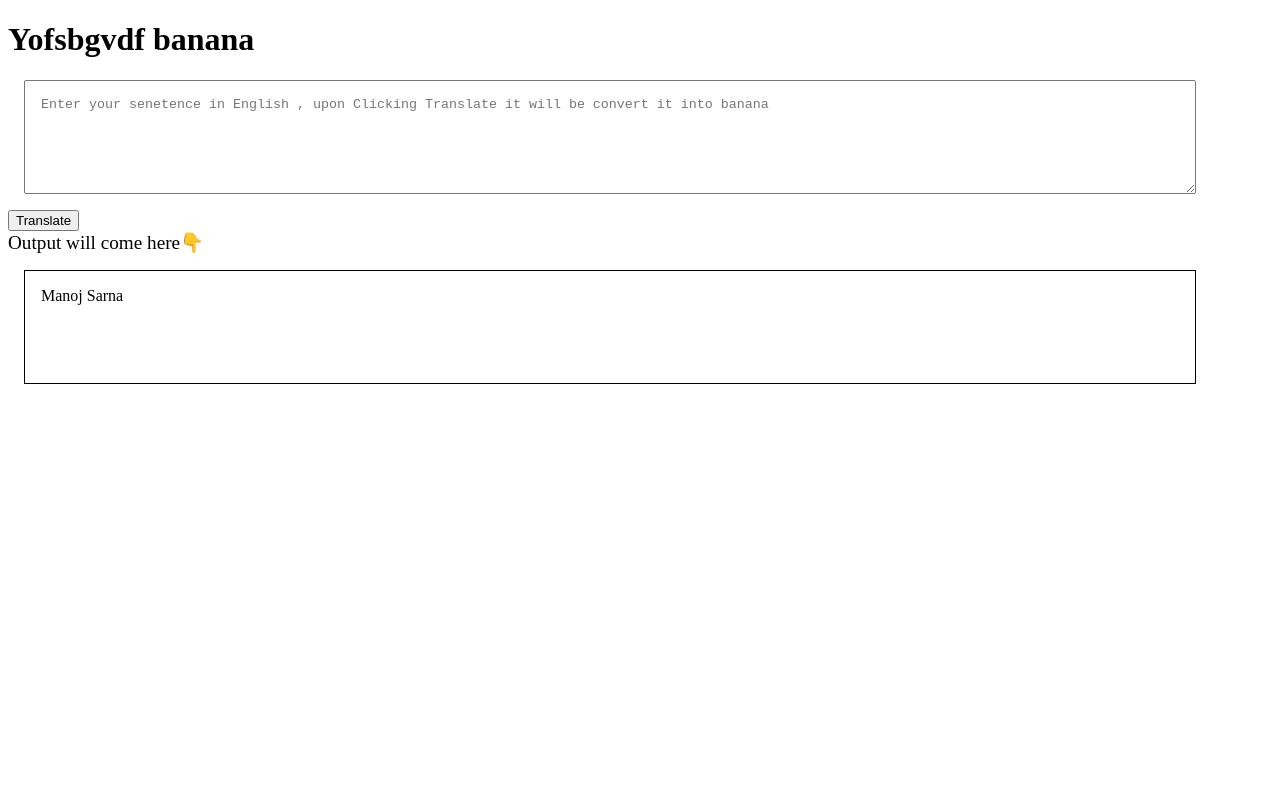
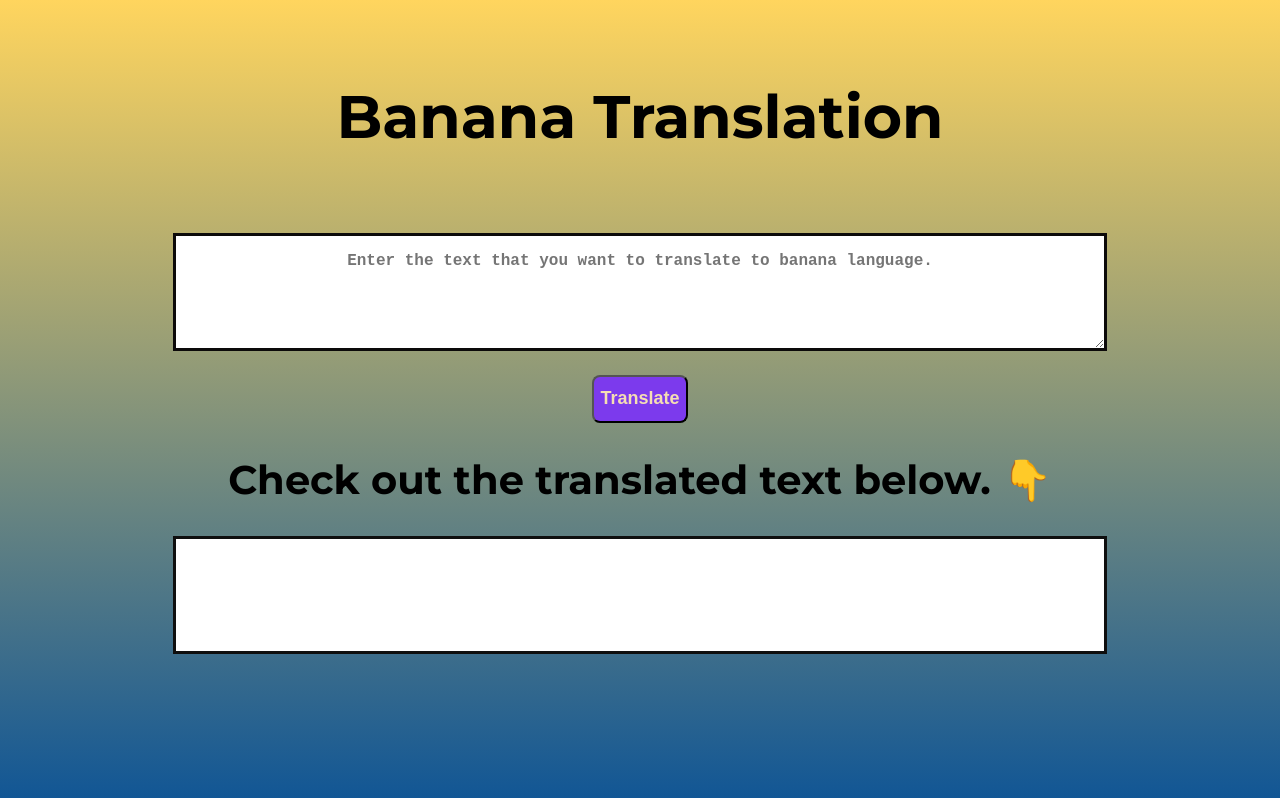
Before and after one commit to manojsarna/banana-app, a plain HTML site: page index.html in a window 1280 px wide. Drawn offline with Linux system fonts and the light colour scheme.

Commit message:
updated code

```diff
--- a/app.js
+++ b/app.js
@@ -1,21 +1,36 @@
-var btnTranslate = document.querySelector("#btn-translate");
-var txtInput = document.querySelector("#txt-input")
 
-var outputDiv = document.querySelector("#output");
-
-outputDiv.innerText = "Manoj Sarna"
-
-//console.log(txtInput1)
 
 // DOM SCRIPTING IN INSPECT : STORE AS GLOBAL VARIABLE TO PLAY AROUND WITH ATTRIBUTES
 
-btnTranslate.addEventListener("click",clickEventHandler);
+var btnTranslate = document.querySelector("#btn-translate");
+var txtInput = document.querySelector("#txt-input");
+var outputDiv = document.querySelector('#output');
+
+var serverURL = "https://api.funtranslations.com/translate/minion.json"
 
 
-function clickEventHandler(){
+function getTranslationURL(input) {
+    return serverURL + "?" + "text=" + input
+}
 
-    console.log("clicked");
-    console.log("input",txtInput.value)
-    outputDiv.innerText = txtInput.value
+function errorHandler(error) {
+    console.log("error occured", error);
+    alert("There is something with server, come again after sometime")
+}
 
-}
+
+function clickHandler() {
+    //input
+    var inputText = txtInput.value;
+
+    //processing
+    fetch(getTranslationURL(inputText))
+        .then(response => response.json())
+        .then(json => {
+            var translatedText = json.contents.translated;
+            outputDiv.innerText = translatedText; // output
+           })
+        .catch(errorHandler)
+};
+
+btnTranslate.addEventListener("click", clickHandler)
--- a/index.html
+++ b/index.html
@@ -1,46 +1,28 @@
 <!DOCTYPE html>
 <html lang="en">
-
 <head>
     <meta charset="UTF-8">
-    <meta http-equiv="X-UA-Compatible" content="IE=edge">
     <meta name="viewport" content="width=device-width, initial-scale=1.0">
-    <title>banana speak</title>
+    <link rel="stylesheet" type="text/css" href="style.css">
 
-    <style>
-        textarea {
-            width: 90%;
-            height: 10vh;
-            display: block;
-            margin: 1rem;
-            padding: 1rem;
-        }
+    <title>Banana Translate</title>
 
-        #output {
-            border : 1px solid black;
-            width: 90%;
-            height: 10vh;
-            margin: 1rem;
-            padding: 1rem;
 
-        }
-    </style>
 </head>
-
 <body>
 
-    <h1> Yofsbgvdf banana </h1>
 
-    <textarea id="txt-input"
-        placeholder="Enter your senetence in English , upon Clicking Translate it will be convert it into banana"></textarea>
+        <h4 class="font">Banana Translation</h4>
 
 
-    <button class="btn-primary" id="btn-translate">Translate</button>
 
+    <textarea id="txt-input" placeholder="Enter the text that you want to translate to banana language."></textarea>
 
-    <div style="font-size: larger;">Output will come here👇</div>
+    <button id="btn-translate" style="display: block; margin: auto;">Translate</button>
+
+    <div class="display">Check out the translated text below. 👇 </div>
+
     <div id="output"></div>
     <script src="app.js" type="text/javascript"></script>
 </body>
-
 </html>
--- /dev/null
+++ b/style.css
@@ -0,0 +1,76 @@
+
+@import url('https://fonts.googleapis.com/css2?family=Montserrat:wght@400;700&display=swap');
+
+html {
+    background: linear-gradient(to bottom,rgb(255, 213, 94),rgb(17, 86, 149));
+    background-size: cover;
+    height: 100%;
+}
+body {
+    font-family: 'Montserrat', sans-serif;
+    margin: 0px;
+
+    display: block;
+
+}
+
+
+  .font {
+    text-align: center;
+    font-weight: bolder;
+    font-size: 60px;
+  }
+
+
+
+
+  textarea {
+    height: 10vh;
+    width: 70%;
+    margin: 1rem;
+    padding: 1rem;
+    display: block;
+    margin: auto;
+    text-align: center;
+    border: 3px solid #0c0a0a;
+    margin-bottom: 1.5rem;
+    font-weight: bolder;
+    font-size: large;
+
+  }
+
+  #btn-translate {
+    background-color: #7C3AED;
+    margin: 2rem 2rem 2rem 0rem ;
+    font-size: large;
+    font-weight: bold;
+    display: block;
+    color: wheat;
+    max-width: 140px;
+    height: 3rem;
+    border-radius: 0.5rem;
+  }
+
+  .display {
+    display: block;
+    text-align: center;
+    font-size: 40px;
+    margin: auto;
+    font-weight: bold;
+    padding: 2rem 1rem;
+  }
+
+  #output {
+    border: 3px solid #0f0f0f;
+    background-color: white;
+    height: 10vh;
+    width: 70%;
+    margin: 1rem;
+    padding: 1rem;
+    margin: auto;
+    text-align: center;
+    font-weight: bolder;
+    font-size: large;
+    margin-bottom: 5rem;
+    font-family: 'Montserrat', sans-serif;
+  }
```
